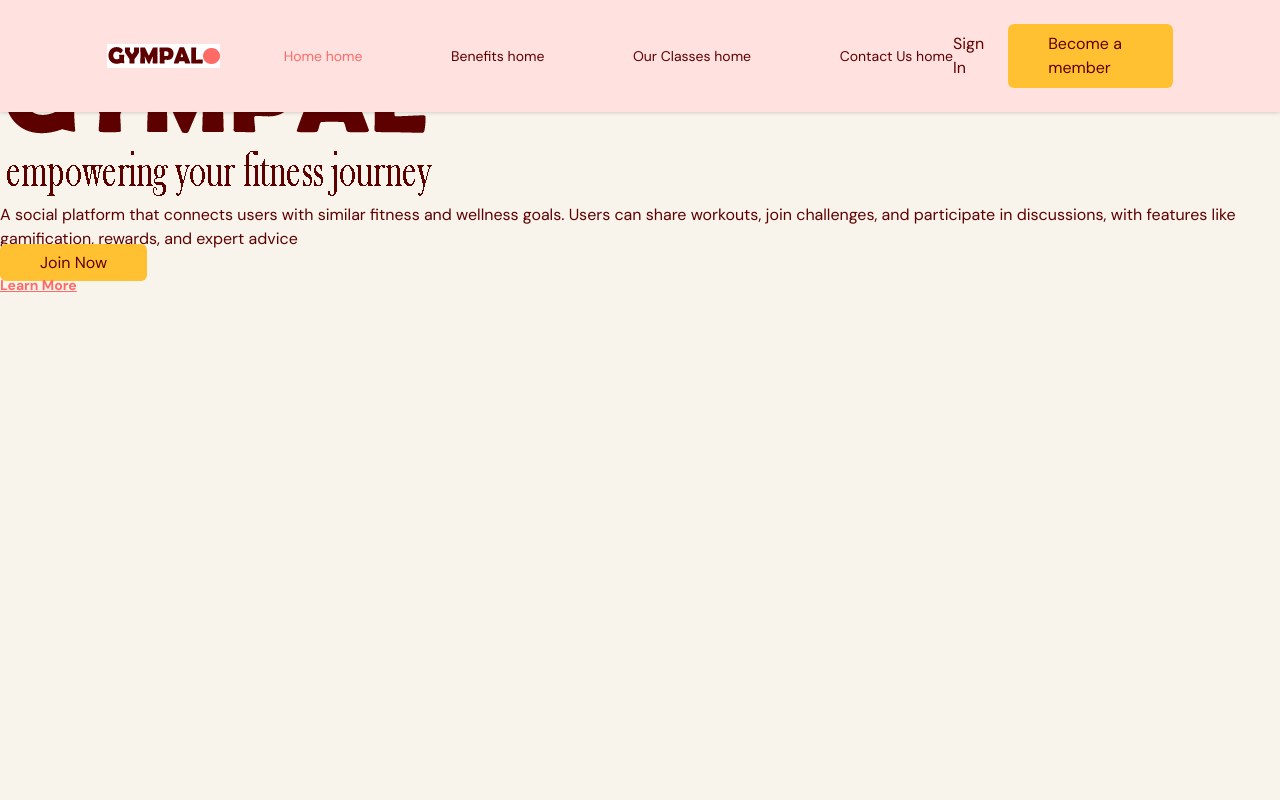
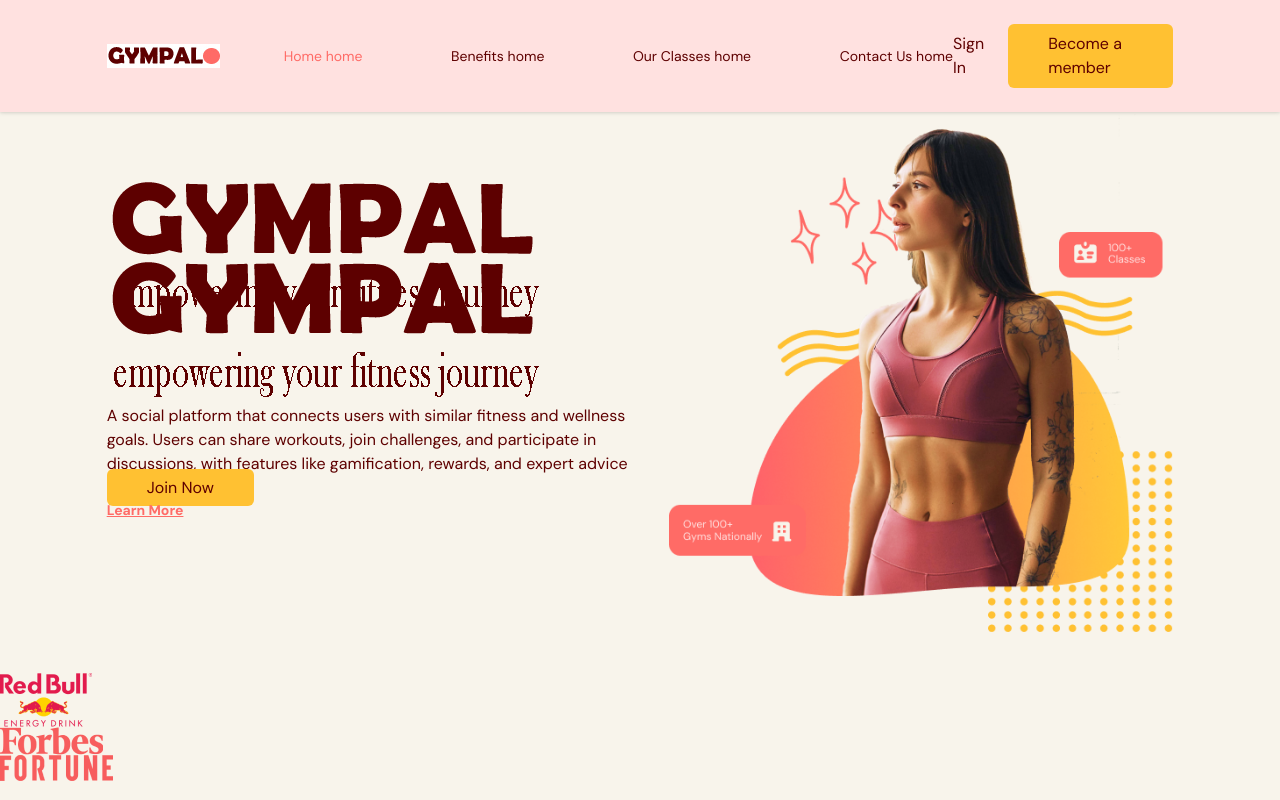
Before and after one commit to seunosinowo/GymPal, a React (Vite) app: page / in a window 1280 px wide. Built offline with nearby package versions, Linux system fonts and the light colour scheme.

Commit message:
Hero Section still implementing

```diff
--- a/src/hooks/useMediaQuery.ts
+++ b/src/hooks/useMediaQuery.ts
@@ -1,7 +1,7 @@
 import { useState, useEffect } from "react";
 
 const useMediaQuery = (query: string) => {
-  const [matches, setMatches] = useState(false);
+  const [matches, setMatches] = useState(true);
 
   useEffect(() => {
     const media = window.matchMedia(query);
--- a/src/scenes/home/Home.tsx
+++ b/src/scenes/home/Home.tsx
@@ -4,10 +4,10 @@ import useMediaQuery from '@/hooks/useMediaQuery';
 import { SelectedPage } from '@/shared/types';
 import HomePageText from '@/assets/HomePageText.png'
 import AnchorLink from 'react-anchor-link-smooth-scroll';
-// import HomePageGraphic from '@/assets/HomePageGraphic.png'
-// import SponsorRedBull from '@/assets/SponsorRedBull.png'
-// import SponsorForbes from '@/assets/SponsorForbes.png'
-// import SponsorFortune from '@/assets/SponsorFortune.png'
+import HomePageGraphic from '@/assets/HomePageGraphic.png'
+import SponsorRedBull from '@/assets/SponsorRedBull.png'
+import SponsorForbes from '@/assets/SponsorForbes.png'
+import SponsorFortune from '@/assets/SponsorFortune.png'
 
 
 type Props = {
@@ -19,13 +19,13 @@ const Home = ({setSelectedPage}: Props) => {
   return (
     <section id='home' className='gap-16 bg-gray-20 py-10 md:h-full md:pb-0'>
         {/* Image and Main header */}
-        <div>
+        <div className='md:flex mx-auto w-5/6 items-center justify-center md:h-5/6'>
             {/* Main Header */}
-            <div>
+            <div className='z-10 mt-32 basis-3/5'>
                 {/* Headings */}
-                <div>
-                    <div>
-                        <div>
+                <div className='md:-mt-20'>
+                    <div className='relative'>
+                        <div className='before:absolute before:-top-20 before:content-gympaltext'>
                             <img src={HomePageText} alt="home-page-text" />
                         </div>
                     </div>
@@ -43,6 +43,7 @@ const Home = ({setSelectedPage}: Props) => {
                     <Actionbutton setSelectedPage={setSelectedPage}>
                         Join Now
                     </Actionbutton>
+
                     <AnchorLink className='text-sm font-bold text-primary-500 underline hover:text-secondary-500 cursor-pointer'
                     onClick={() => setSelectedPage(SelectedPage.ContactUs)}
                     href={`#${SelectedPage.ContactUs}`}
@@ -55,8 +56,22 @@ const Home = ({setSelectedPage}: Props) => {
 
 
             {/* Image */}
-            <div></div>
+            <div>
+                <img src= {HomePageGraphic} alt= "HomePage_Graphics" />
+            </div>
         </div>
+        {/* Sponsors */}
+        {isAboveMediumScreens && (
+            <div>
+                <div>
+                    <div>
+                        <img src={SponsorRedBull} alt="redbull sponsor" />
+                        <img src={SponsorForbes} alt="forbes sponsor" />
+                        <img src={SponsorFortune} alt="fortune sponsor" />
+                    </div>
+                </div>
+            </div>
+        )}
     </section>
   )
 }
--- a/tailwind.config.cjs
+++ b/tailwind.config.cjs
@@ -27,7 +27,7 @@ export default {
         montserrat: ["Montserrat", "sans-serif"],
       },
       content: {
-        evolvetext: "url('./assets/EvolveText.png')",
+        gympaltext: "url('./assets/HomePageText.png')",
         abstractwaves: "url('./assets/AbstractWaves.png')",
         sparkles: "url('./assets/Sparkles.png')",
         circles: "url('./assets/Circles.png')",
```
